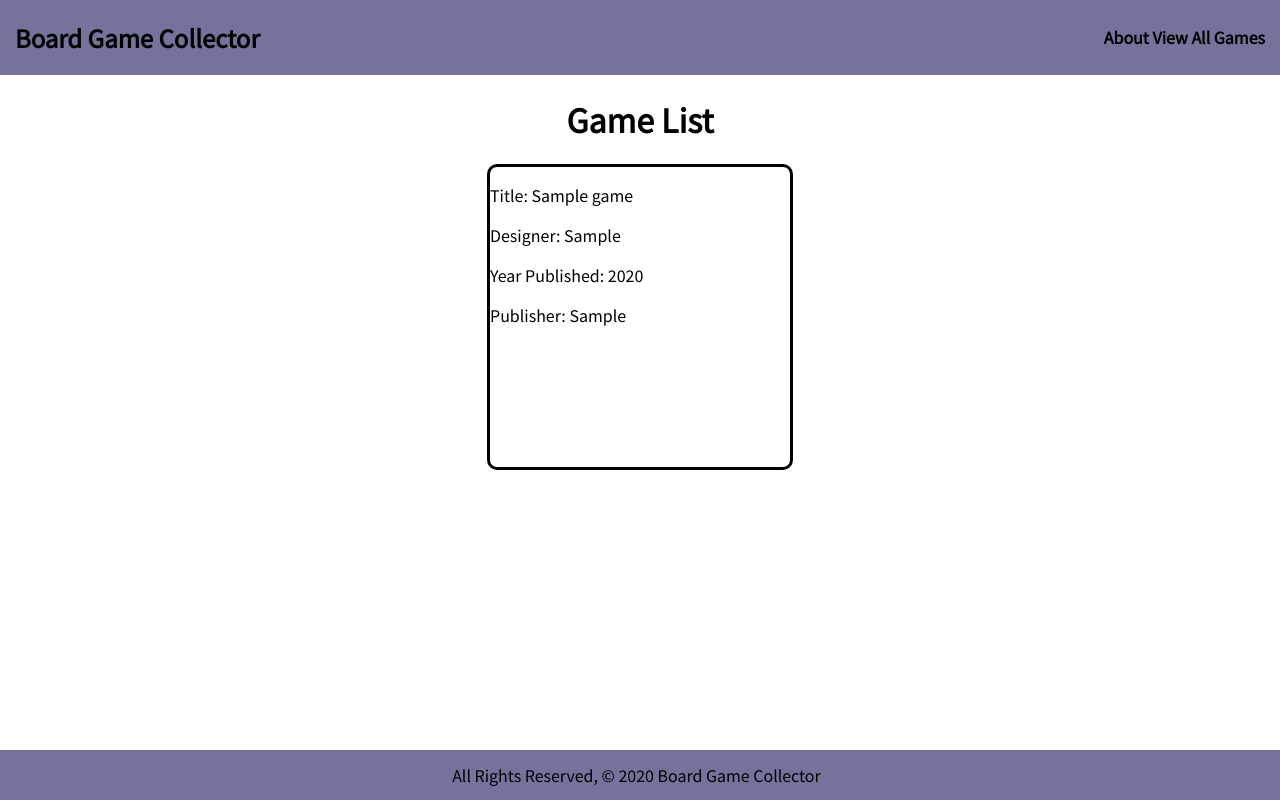
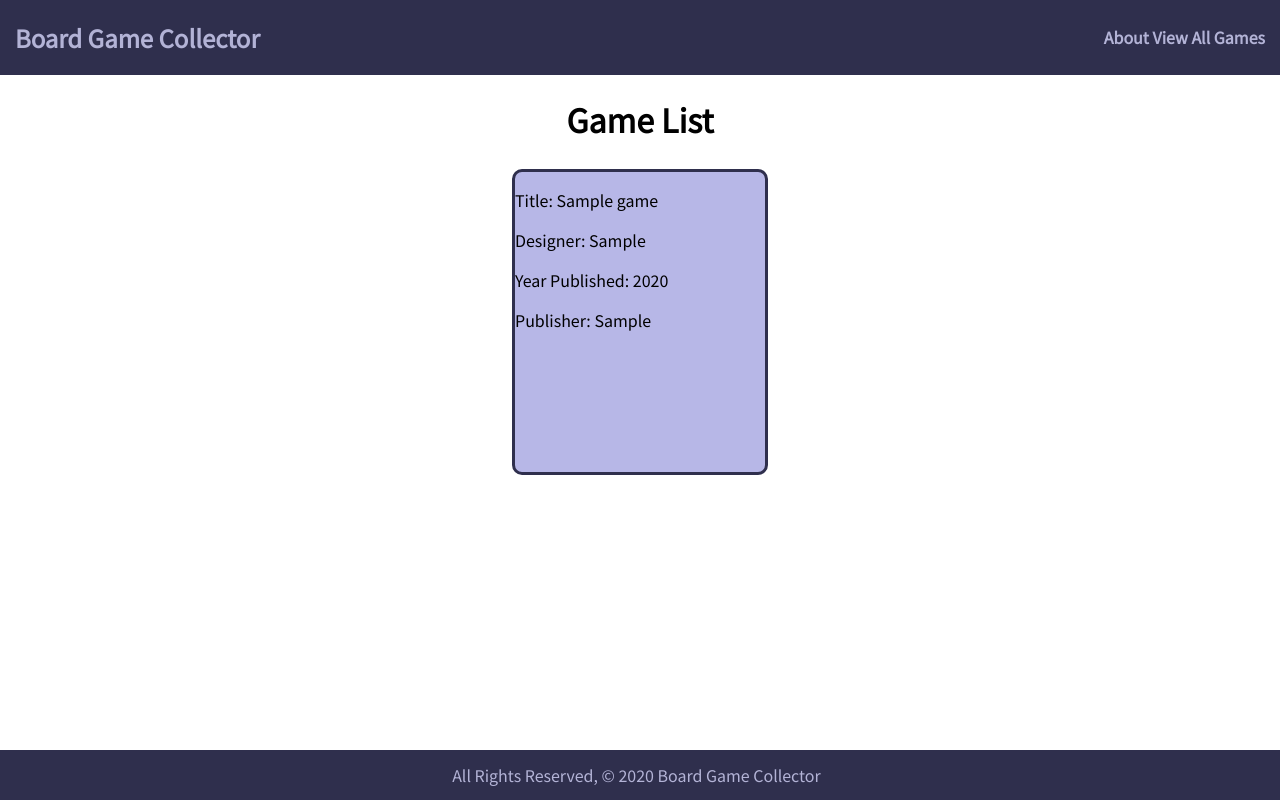
Before and after one commit to JamWheat/board-game-collector, a Django app: page /games/ in a window 1280 px wide. Run offline with Django 3.2, Linux system fonts and the light colour scheme; tables that the repository leaves empty hold one stand-in row (values such as "Sample post").

Commit message:
treak styling

```diff
--- a/main_app/static/css/style.css
+++ b/main_app/static/css/style.css
@@ -21,13 +21,22 @@ a {
   text-decoration: none;
 }
 
-a:hover {
+/* a:hover {
   text-decoration: underline;
-}
+} */
 
 nav {
   grid-area: nav;
-  background-color: #73739c;
+  color: #b3b3d6;
+  background-color: #2f2f4d;
+}
+
+nav a{
+  color: #b3b3d6;
+}
+
+nav a:hover{
+  color: #dcdce9;
 }
 
 main {
@@ -40,7 +49,8 @@ main {
 footer {
   display: flex;
   grid-area: footer;
-  background-color: #73739c;
+  color: #b3b3d6;
+  background-color: #2f2f4d;
   justify-content: center;
   align-items: center;
 }
@@ -65,10 +75,17 @@ footer {
 }
 
 .index-card{
-  width: 300px;
+  margin: 5px;
+  width: 250px;
   height: 300px;
   border: solid;
-  border-color: black;
+  border-color: #2f2f4d;
   border-radius: 10px;
   border-width: 3px;
+  background-color: #b7b7e7;
 }
+
+.index-card a:hover {
+  text-decoration: none;
+  background-color: #9494e4;
+}
--- a/main_app/templates/games/index.html
+++ b/main_app/templates/games/index.html
@@ -5,7 +5,7 @@
 
 <div class="index-card-holder">
   {% for game in games %}
-    <a href="/games/{{ game.id }}">
+    <a href="{% url 'detail' game.id %}">
       <div class="index-card">
         {% comment %} <span class="">{{ game.name }}</span> {% endcomment %}
         <p>Title: {{ game.name }}</p>
```
